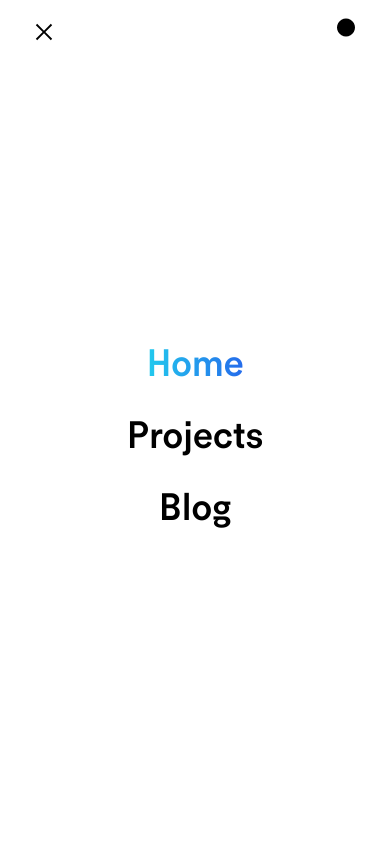
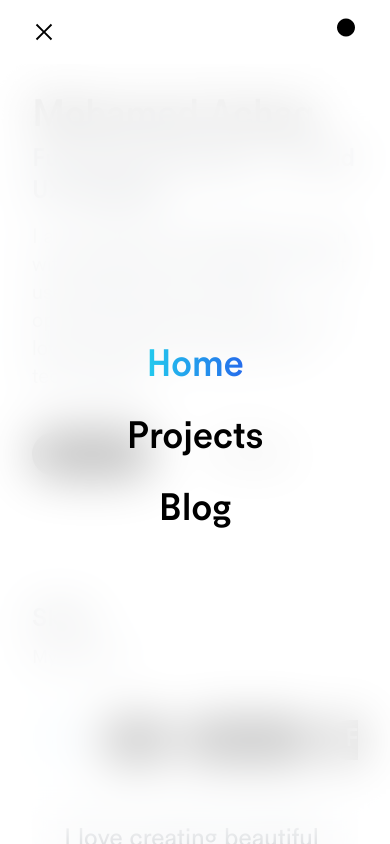
Before and after one commit to triyanox/portfolio, a Next.js app: page / in a window 390 px wide. Both pictures are taken after a click on the button 44 px from the left and 32 px from the top of the page. Shown: the top 844 px of the page. Built offline with nearby package versions, Linux system fonts and the light colour scheme.

Commit message:
Mobile menu update

```diff
--- a/components/MobileMenu.tsx
+++ b/components/MobileMenu.tsx
@@ -17,7 +17,7 @@ function NavItem({ href, text }: NavItems) {
 
   return (
     <NextLink href={href}>
-      <a className={cn(isActive ? 'font-bold bg-gradient-to-r dark:from-cyan-400 dark:to-green-300 text-transparent bg-clip-text from-cyan-400 to-blue-600' : '', 'mb-4 p-2 font-semibold')}>
+      <a className={cn(isActive ? 'font-bold bg-gradient-to-r dark:from-cyan-400 dark:to-green-300 text-transparent bg-clip-text from-cyan-400 to-blue-600 ' : '', 'mb-4 p-2 font-semibold')}>
         <span>{text}</span>
       </a>
     </NextLink>
@@ -34,13 +34,14 @@ function MobileMenu() {
             initial={{
               scale: 0,
               opacity: 0,
-              borderRadius: '9999px',
+              borderRadius: '999px',
+
             }}
             animate={{
               scale: 1,
               opacity: 1,
               borderRadius: '0px',
-              transformOrigin: 'bottom',
+              transformOrigin: 'center',
             }}
             exit={{
               scale: 0,
@@ -54,7 +55,7 @@ function MobileMenu() {
               stiffness: 100,
               elapsed: 1,
             }}
-            className="fixed top-0 bottom-0 z-40 m-0 flex h-screen w-full flex-col items-center justify-center overflow-hidden   pt-12 text-4xl font-light text-black  dark:text-white bg-white dark:bg-black"
+            className="fixed bg-opacity-70 backdrop-blur-xl dark:bg-opacity-70 dark:backdrop-blur-xl top-0 bottom-0 z-40 m-0 flex h-screen w-full flex-col items-center justify-center overflow-hidden   pt-12 text-4xl font-light text-black  dark:text-white bg-white dark:bg-black"
           >
             <NavItem href="/" text="Home" />
             <NavItem href="/projects" text="Projects" />
```
